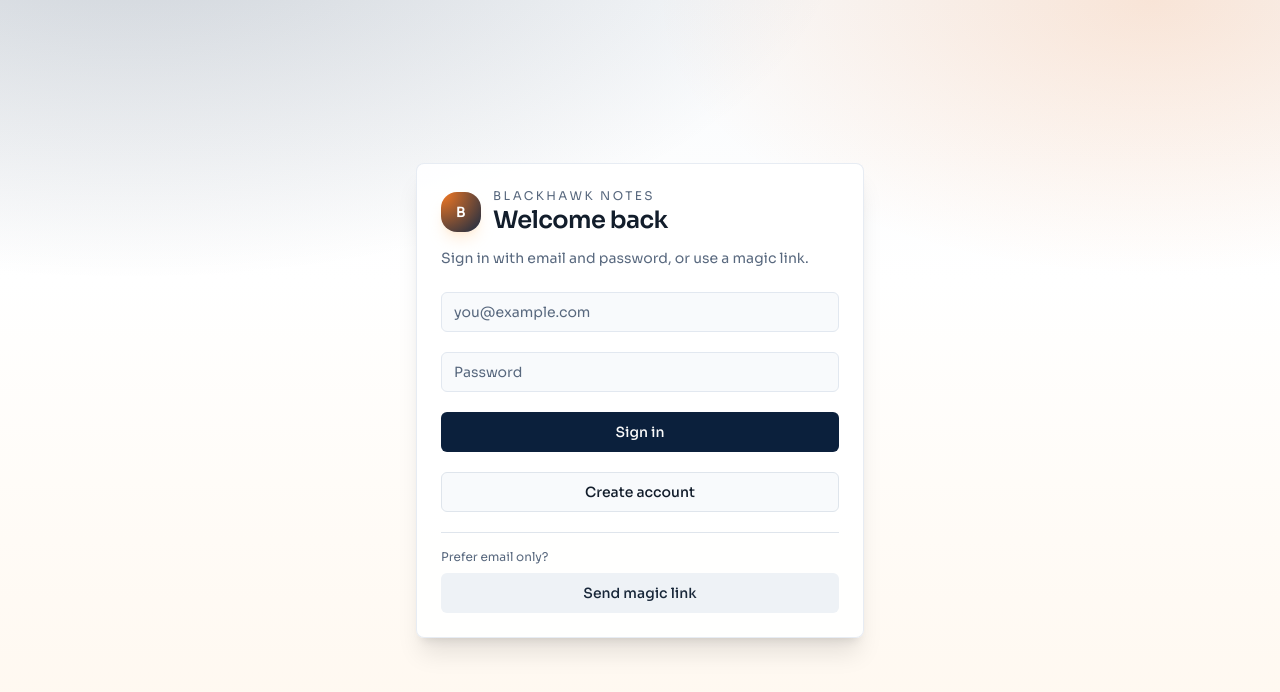
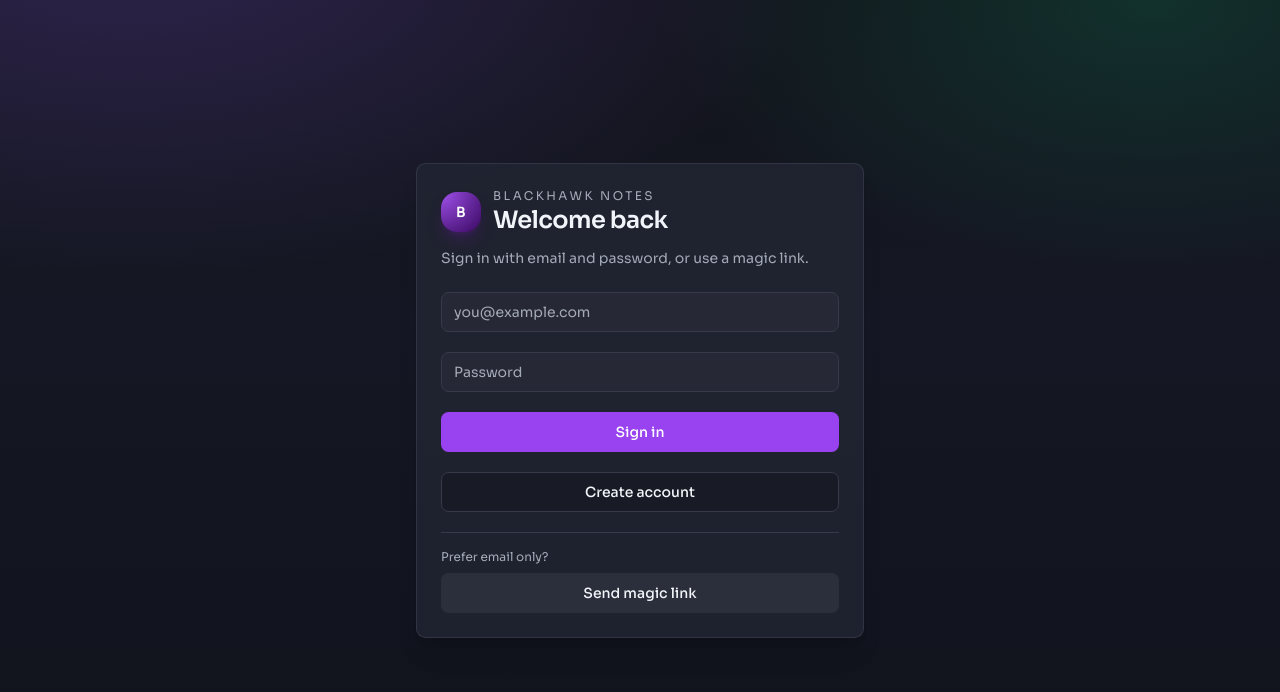
Before and after one commit to jordanvimont/note-taking-app, a Next.js app: page / in a window 1280 px wide. Shown: the top 692 px of the page. Built offline with nearby package versions, Linux system fonts and the light colour scheme; no server answers.

Commit message:
Update branding to dark purple theme

```diff
--- a/app/globals.css
+++ b/app/globals.css
@@ -4,58 +4,58 @@
 
 @layer base {
   :root {
-    --background: 210 33% 98%;
-    --foreground: 214 40% 12%;
-    --card: 0 0% 100%;
-    --card-foreground: 214 40% 12%;
-    --popover: 0 0% 100%;
-    --popover-foreground: 214 40% 12%;
-    --primary: 214 68% 14%;
-    --primary-foreground: 0 0% 98%;
-    --secondary: 212 32% 95%;
-    --secondary-foreground: 214 40% 16%;
-    --muted: 210 32% 94%;
-    --muted-foreground: 215 18% 42%;
-    --accent: 25 95% 53%;
-    --accent-foreground: 0 0% 98%;
-    --destructive: 0 84.2% 60.2%;
-    --destructive-foreground: 210 40% 98%;
-    --border: 214 24% 90%;
-    --input: 214 24% 90%;
-    --ring: 214 68% 30%;
-    --radius: 0.5rem;
-    --chart-1: 12 76% 61%;
-    --chart-2: 173 58% 39%;
-    --chart-3: 197 37% 24%;
-    --chart-4: 43 74% 66%;
-    --chart-5: 27 87% 67%;
+    --background: 228 20% 12%;
+    --foreground: 210 40% 96%;
+    --card: 228 20% 16%;
+    --card-foreground: 210 40% 96%;
+    --popover: 228 20% 16%;
+    --popover-foreground: 210 40% 96%;
+    --primary: 270 85% 60%;
+    --primary-foreground: 0 0% 100%;
+    --secondary: 228 16% 20%;
+    --secondary-foreground: 210 40% 96%;
+    --muted: 228 14% 22%;
+    --muted-foreground: 220 12% 68%;
+    --accent: 270 85% 60%;
+    --accent-foreground: 0 0% 100%;
+    --destructive: 0 72% 45%;
+    --destructive-foreground: 0 0% 98%;
+    --border: 228 16% 25%;
+    --input: 228 16% 25%;
+    --ring: 270 85% 60%;
+    --radius: 0.6rem;
+    --chart-1: 270 85% 60%;
+    --chart-2: 210 90% 55%;
+    --chart-3: 32 90% 55%;
+    --chart-4: 160 70% 45%;
+    --chart-5: 320 70% 55%;
   }
 
   .dark {
-    --background: 222.2 84% 4.9%;
-    --foreground: 210 40% 98%;
-    --card: 222.2 84% 4.9%;
-    --card-foreground: 210 40% 98%;
-    --popover: 222.2 84% 4.9%;
-    --popover-foreground: 210 40% 98%;
-    --primary: 210 40% 98%;
-    --primary-foreground: 222.2 47.4% 11.2%;
-    --secondary: 217.2 32.6% 17.5%;
-    --secondary-foreground: 210 40% 98%;
-    --muted: 217.2 32.6% 17.5%;
-    --muted-foreground: 215 20.2% 65.1%;
-    --accent: 217.2 32.6% 17.5%;
-    --accent-foreground: 210 40% 98%;
-    --destructive: 0 62.8% 30.6%;
-    --destructive-foreground: 210 40% 98%;
-    --border: 217.2 32.6% 17.5%;
-    --input: 217.2 32.6% 17.5%;
-    --ring: 212.7 26.8% 83.9%;
-    --chart-1: 220 70% 50%;
-    --chart-2: 160 60% 45%;
-    --chart-3: 30 80% 55%;
-    --chart-4: 280 65% 60%;
-    --chart-5: 340 75% 55%;
+    --background: 228 20% 12%;
+    --foreground: 210 40% 96%;
+    --card: 228 20% 16%;
+    --card-foreground: 210 40% 96%;
+    --popover: 228 20% 16%;
+    --popover-foreground: 210 40% 96%;
+    --primary: 270 85% 60%;
+    --primary-foreground: 0 0% 100%;
+    --secondary: 228 16% 20%;
+    --secondary-foreground: 210 40% 96%;
+    --muted: 228 14% 22%;
+    --muted-foreground: 220 12% 68%;
+    --accent: 270 85% 60%;
+    --accent-foreground: 0 0% 100%;
+    --destructive: 0 72% 45%;
+    --destructive-foreground: 0 0% 98%;
+    --border: 228 16% 25%;
+    --input: 228 16% 25%;
+    --ring: 270 85% 60%;
+    --chart-1: 270 85% 60%;
+    --chart-2: 210 90% 55%;
+    --chart-3: 32 90% 55%;
+    --chart-4: 160 70% 45%;
+    --chart-5: 320 70% 55%;
   }
 }
 
--- a/components/auth-card.tsx
+++ b/components/auth-card.tsx
@@ -126,11 +126,11 @@ export function AuthCard() {
   };
 
   return (
-    <div className="flex min-h-screen items-center justify-center bg-[radial-gradient(1200px_600px_at_10%_-10%,rgba(11,31,58,0.18),transparent_60%),radial-gradient(900px_500px_at_90%_0%,rgba(249,115,22,0.16),transparent_55%),linear-gradient(180deg,#f8fafc_0%,#ffffff_35%,#fff7ed_100%)] px-6">
-      <Card className="w-full max-w-md border border-slate-200/80 bg-white/90 shadow-xl">
+    <div className="flex min-h-screen items-center justify-center bg-[radial-gradient(1200px_600px_at_10%_-10%,rgba(139,92,246,0.25),transparent_60%),radial-gradient(900px_500px_at_90%_0%,rgba(16,185,129,0.18),transparent_55%),linear-gradient(180deg,#12131a_0%,#151824_40%,#10121b_100%)] px-6">
+      <Card className="w-full max-w-md border border-border/80 bg-card/90 shadow-xl">
         <CardHeader className="space-y-3">
           <div className="flex items-center gap-3">
-            <div className="flex h-10 w-10 items-center justify-center rounded-2xl bg-[radial-gradient(circle_at_top_left,rgba(249,115,22,0.95),rgba(11,31,58,0.95))] text-white shadow-lg shadow-orange-200/40">
+            <div className="flex h-10 w-10 items-center justify-center rounded-2xl bg-[radial-gradient(circle_at_top_left,rgba(168,85,247,0.95),rgba(59,7,100,0.95))] text-white shadow-lg shadow-purple-900/40">
               <span className="text-sm font-semibold tracking-wide">B</span>
             </div>
             <div>
@@ -153,7 +153,7 @@ export function AuthCard() {
             value={email}
             onChange={(e) => setEmail(e.target.value)}
             disabled={isBusy}
-            className="bg-slate-50 border-slate-200"
+            className="bg-muted/40 border-border"
           />
           <Input
             type="password"
@@ -161,7 +161,7 @@ export function AuthCard() {
             value={password}
             onChange={(e) => setPassword(e.target.value)}
             disabled={isBusy}
-            className="bg-slate-50 border-slate-200"
+            className="bg-muted/40 border-border"
           />
           <Button
             onClick={handlePasswordSignIn}
--- a/components/note-editor.tsx
+++ b/components/note-editor.tsx
@@ -37,8 +37,8 @@ export function NoteEditor({ note, onChange }: NoteEditorProps) {
         placeholder="Start writing your note in Markdown..."
         className="flex-1 resize-none border-0 bg-transparent focus-visible:ring-0 text-base leading-relaxed"
       />
-      <div className="text-xs text-muted-foreground px-4 py-2 border-t bg-slate-50">
-        {note.content.length} characters • Press Ctrl+S to save
+      <div className="text-xs text-muted-foreground px-4 py-2 border-t border-border bg-muted/30">
+        {note.content.length} characters - Press Ctrl+S to save
       </div>
     </div>
   );
--- a/components/note-list.tsx
+++ b/components/note-list.tsx
@@ -42,8 +42,8 @@ export function NoteList({ notes }: NoteListProps) {
             <Card
               key={note.id}
               className={cn(
-                "cursor-pointer border bg-white/90 transition-all hover:-translate-y-0.5 hover:bg-slate-50 hover:shadow-md",
-                isActive && "bg-slate-50 border-slate-300 shadow-sm"
+                "cursor-pointer border border-border bg-card/80 transition-all hover:-translate-y-0.5 hover:bg-muted/40 hover:shadow-md",
+                isActive && "bg-muted/40 border-primary/40 shadow-sm"
               )}
               onClick={() => router.push(`/note/${note.id}`)}
             >
--- a/components/note-preview.tsx
+++ b/components/note-preview.tsx
@@ -20,7 +20,7 @@ export function NotePreview({ note }: NotePreviewProps) {
 
   return (
     <ScrollArea className="h-full">
-      <div className="prose prose-sm dark:prose-invert max-w-none p-6 prose-headings:font-semibold prose-p:leading-relaxed prose-code:bg-muted prose-code:px-1 prose-code:py-0.5 prose-code:rounded prose-pre:bg-muted prose-pre:border">
+      <div className="prose prose-invert prose-sm max-w-none p-6 prose-headings:font-semibold prose-p:leading-relaxed prose-code:bg-muted/60 prose-code:px-1 prose-code:py-0.5 prose-code:rounded prose-pre:bg-muted/60 prose-pre:border">
         <ReactMarkdown remarkPlugins={[remarkGfm]}>
           {note.content}
         </ReactMarkdown>
--- a/components/search-bar.tsx
+++ b/components/search-bar.tsx
@@ -15,7 +15,7 @@ export function SearchBar() {
         placeholder="Search notes..."
         value={searchQuery}
         onChange={(e) => setSearchQuery(e.target.value)}
-        className="pl-9 pr-9 bg-slate-50 border-slate-200 focus-visible:ring-slate-300"
+        className="pl-9 pr-9 bg-muted/40 border-border focus-visible:ring-primary/40"
       />
       {searchQuery && (
         <button
```
Also changed, not shown: app/note/[id]/page.tsx (+11 -11 lines), app/page.tsx (+7 -7 lines).
